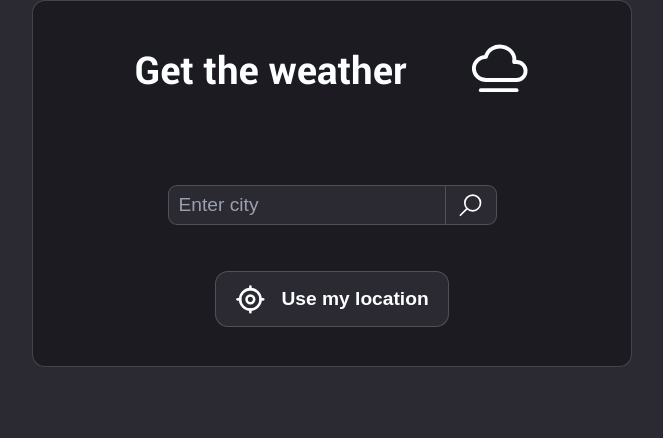
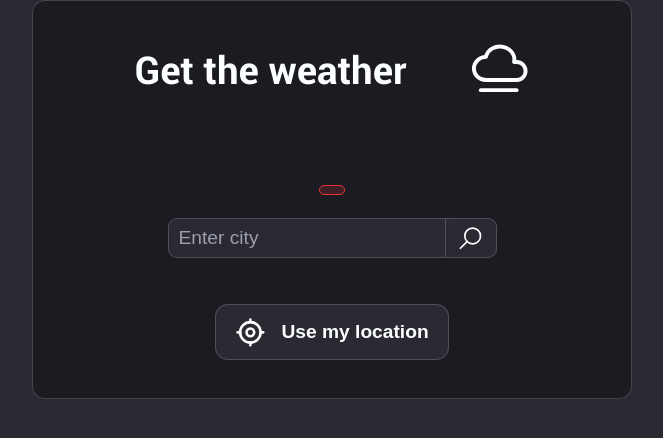
Before and after one commit to IvanoiuPetrut/weather-app, a Vue app: page / in a window 1280 px wide. Shown: the top 438 px of the page, without its empty margins (308-971 px from the left). Built offline with nearby package versions, Linux system fonts and the light colour scheme.

Commit message:
wip: implementing erroe for searching for a city that doesen't exist

```diff
--- a/src/components/SelectLocation.vue
+++ b/src/components/SelectLocation.vue
@@ -5,7 +5,10 @@
       <IconWeather name="logo" class="header__logo"></IconWeather>
     </div>
     <div class="get-your-location">
-      <SearchBar class="select-location__class"></SearchBar>
+      <div class="select-location__search">
+        <p class="error">{{ this.$store.state.error }}</p>
+        <SearchBar></SearchBar>
+      </div>
       <button class="get-your-location__btn" @click="getLocation">
         <IconWeather name="current-location" class="icon"></IconWeather>
         <span class="btn__text"> Use my location </span>
@@ -43,12 +46,6 @@ export default {
           (error) => this.error(error)
         );
       }
-    },
-    logger() {
-      console.log("get location");
-    },
-    test() {
-      this.logger();
     },
   },
 };
@@ -92,6 +89,22 @@ export default {
         width: 2.4rem;
         height: 2.4rem;
       }
+    }
+  }
+
+  .select-location__search {
+    display: flex;
+    flex-direction: column;
+    align-items: center;
+    gap: 1.2rem;
+
+    .error {
+      font-size: 1rem;
+      padding: 0.2rem 0.6rem;
+      border-radius: 7px;
+      color: colors.$red;
+      background-color: colors.$red-transparent;
+      border: 1px solid colors.$red;
     }
   }
   .get-your-location {
```
